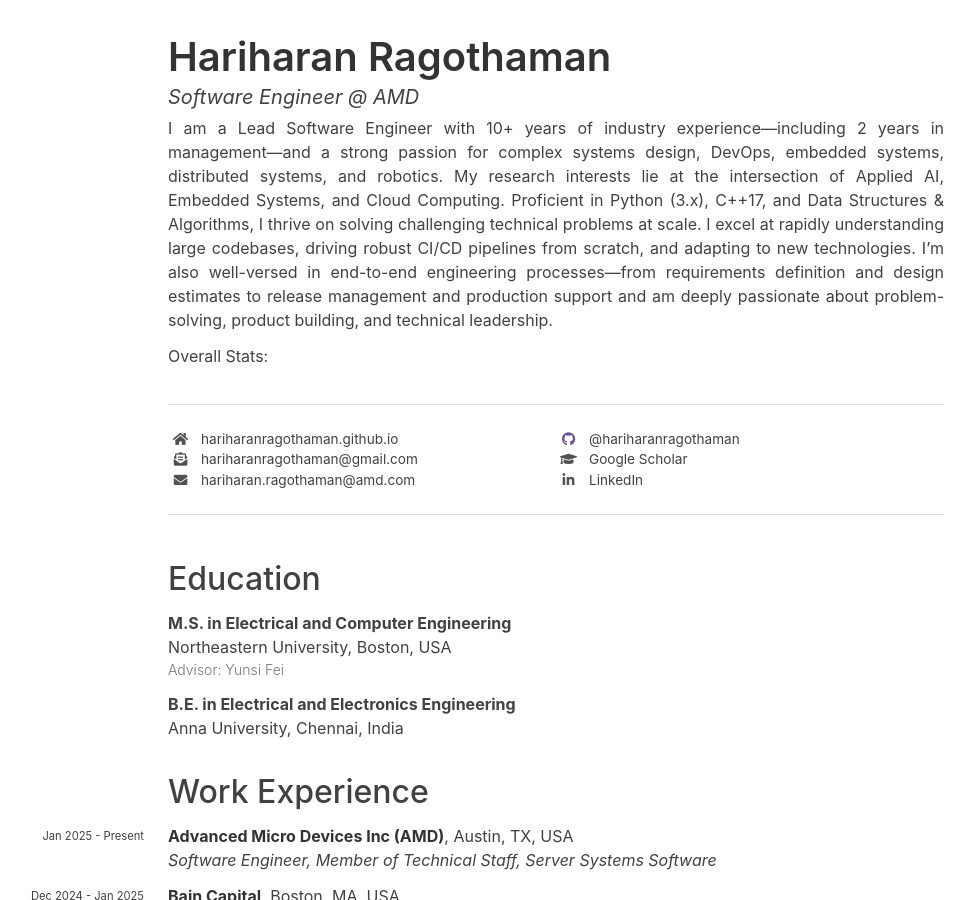
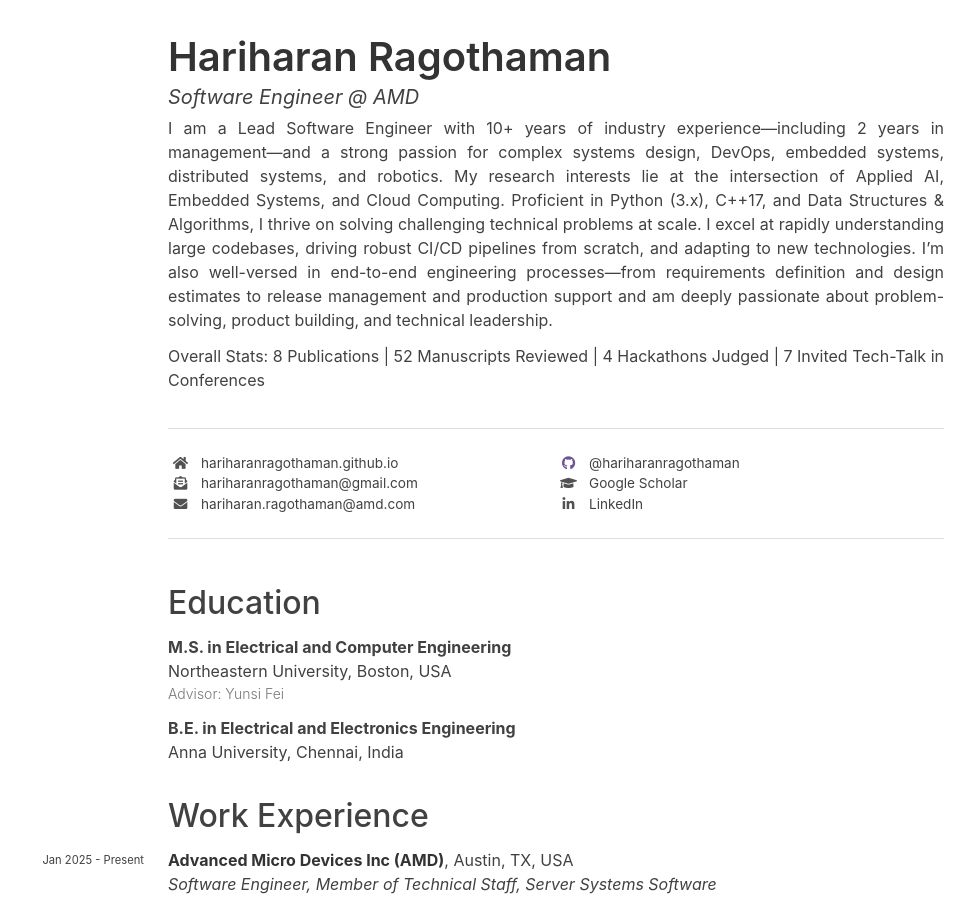
Before and after one commit to hariharanragothaman/hariharanragothaman.github.io, a Jekyll site: the page built from cv.md, in a window 1280 px wide and 900 px high. Shown: the whole window, without its empty margins (164-1138 px from the left). Built offline with Jekyll 4.4.1, drawn with Linux system fonts in a browser that asks for light colours; nearby versions of some CDN libraries; some web fonts are replaced.

Commit message:
Polishes and Updates

```diff
--- a/cv.md
+++ b/cv.md
@@ -19,7 +19,7 @@
     I’m also well-versed in end-to-end engineering processes—from requirements definition and design estimates to release management and production support and am deeply passionate about problem-solving, product building, and technical leadership.
 
 <p>
-    Overall Stats:
+    Overall Stats: 8 Publications | 52  Manuscripts Reviewed | 4 Hackathons Judged | 7 Invited Tech-Talk in Conferences
 </p>
 
 </div>
```
